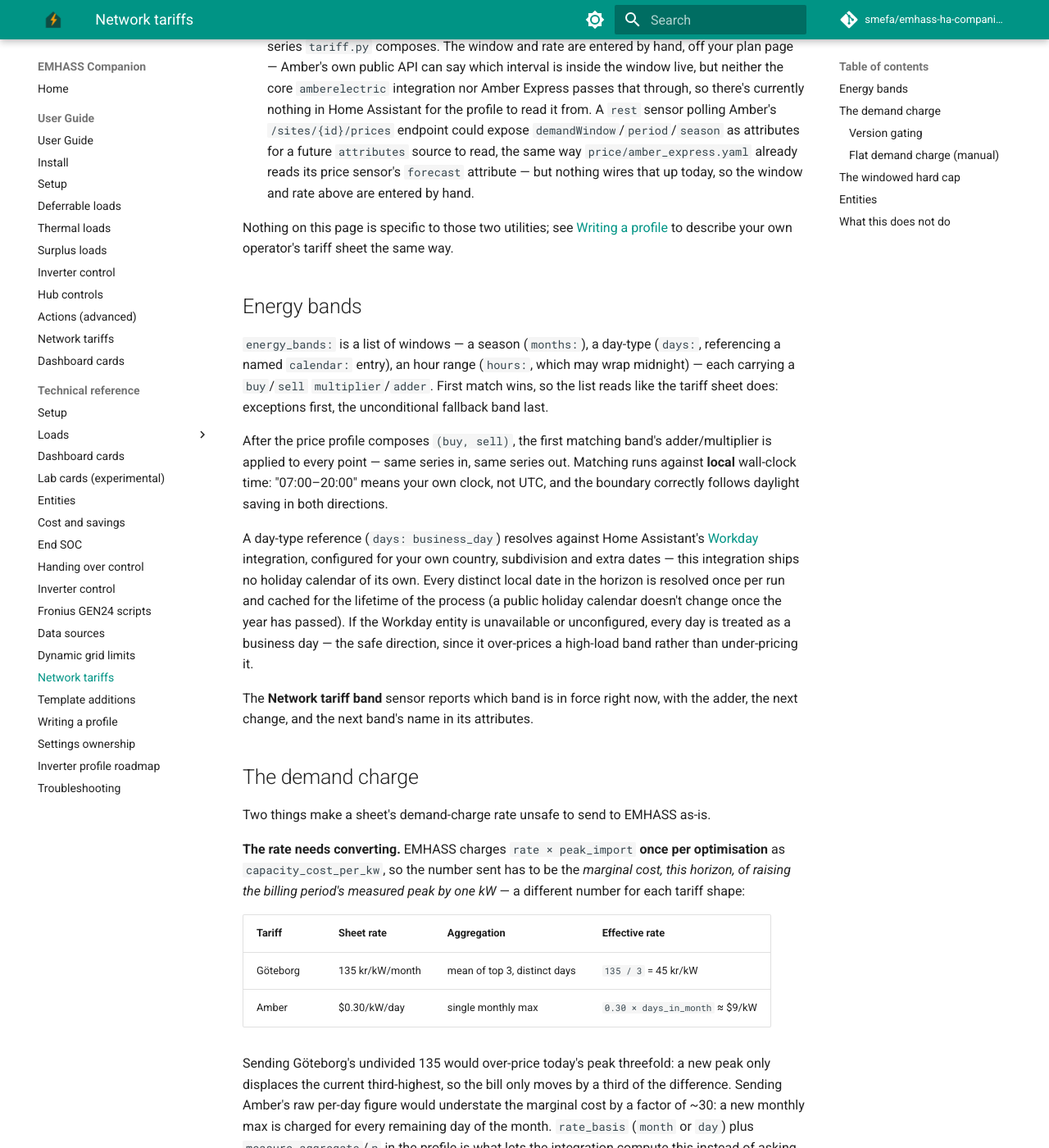
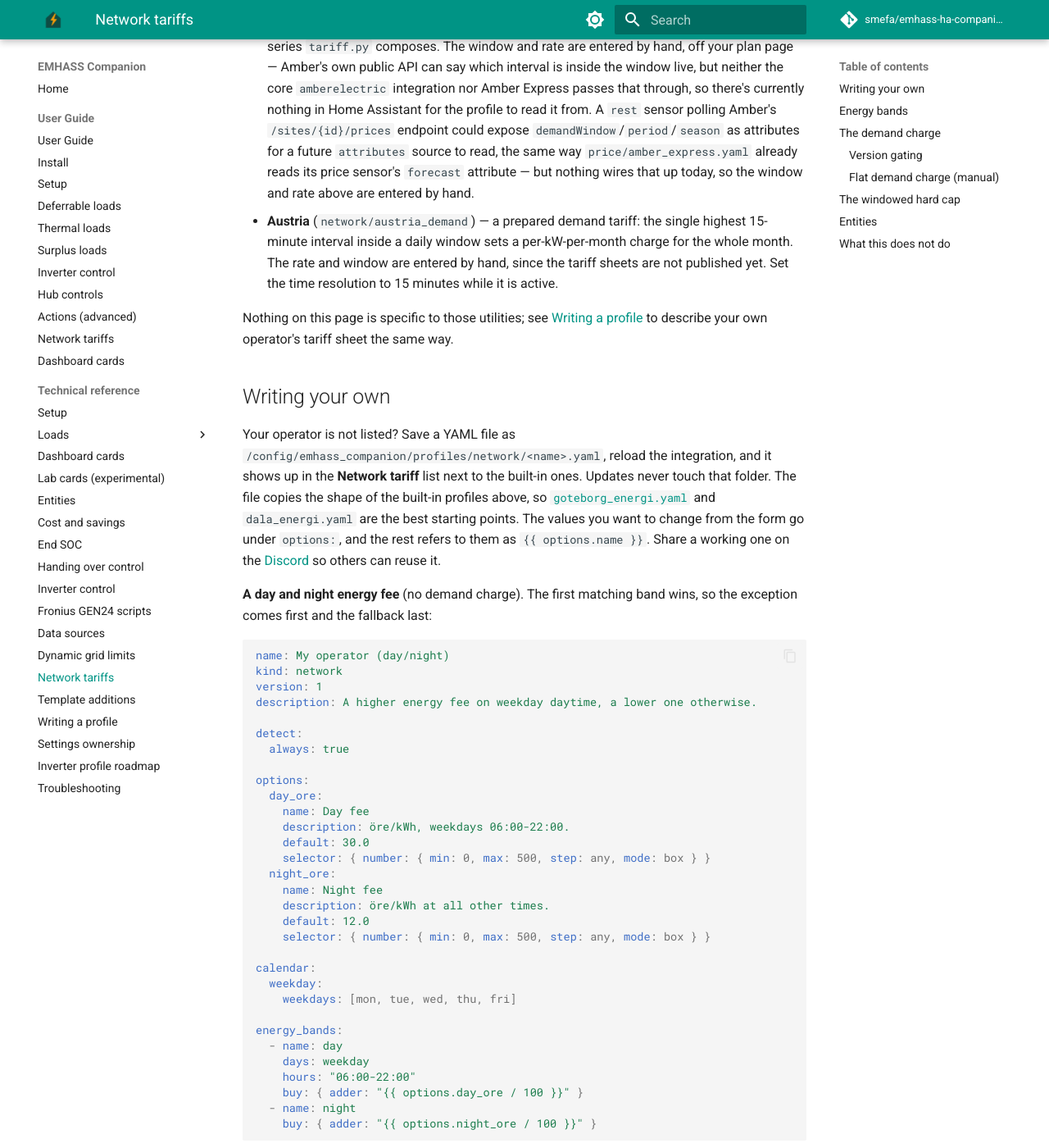
Before and after one commit to smefa/emhass-ha-companion, an MkDocs documentation site: the page built from docs/network_tariffs.md, in a window 1280 px wide and 1400 px high, scrolled down 678 px. Shown: the whole window at 82% size. Built offline with MkDocs 1.6.1 and Material for MkDocs 9.7.7, drawn with Linux system fonts in a browser that asks for light colours; comment, search, counter and statistics services are not loaded; some of the changed text lies outside the part shown.

Commit message:
feat: add Austria demand tariff profile and tariff guidance

````diff
--- a/docs/network_tariffs.md
+++ b/docs/network_tariffs.md
@@ -17,7 +17,7 @@ household with a time-differentiated network fee runs both, and the buy price
 EMHASS sees is `tariff(spot) + band_adder`.
 
 Pick one under **Configure → Network tariff**, the same config-flow step every
-other profile kind uses. Two ship built in:
+other profile kind uses. Several ship built in:
 
 - **Göteborg Energi** (`network/goteborg_energi`) — a high-load season and
   window (Nov–Mar, weekdays 07:00–20:00, red days excluded via the
@@ -37,10 +37,98 @@ other profile kind uses. Two ship built in:
   source to read, the same way `price/amber_express.yaml` already reads its
   price sensor's `forecast` attribute — but nothing wires that up today, so
   the window and rate above are entered by hand.
+- **Austria** (`network/austria_demand`) — a prepared demand tariff: the single
+  highest 15-minute interval inside a daily window sets a per-kW-per-month
+  charge for the whole month. The rate and window are entered by hand, since
+  the tariff sheets are not published yet. Set the time resolution to 15
+  minutes while it is active.
 
-Nothing on this page is specific to those two utilities; see
+Nothing on this page is specific to those utilities; see
 [Writing a profile](profiles.md) to describe your own operator's tariff sheet
 the same way.
+
+## Writing your own
+
+Your operator is not listed? Save a YAML file as
+`/config/emhass_companion/profiles/network/<name>.yaml`, reload the
+integration, and it shows up in the **Network tariff** list next to the built-in
+ones. Updates never touch that folder. The file copies the shape of the
+built-in profiles above, so
+[`goteborg_energi.yaml`](https://github.com/smefa/emhass-ha-companion/blob/main/custom_components/emhass_companion/profiles/builtin/network/goteborg_energi.yaml)
+and `dala_energi.yaml` are the best starting points. The values you want to
+change from the form go under `options:`, and the rest refers to them as
+`{{ options.name }}`. Share a working one on the
+[Discord](https://discord.gg/ugDwJwynC5) so others can reuse it.
+
+**A day and night energy fee** (no demand charge). The first matching band
+wins, so the exception comes first and the fallback last:
+
+```yaml
+name: My operator (day/night)
+kind: network
+version: 1
+description: A higher energy fee on weekday daytime, a lower one otherwise.
+
+detect:
+  always: true
+
+options:
+  day_ore:
+    name: Day fee
+    description: öre/kWh, weekdays 06:00-22:00.
+    default: 30.0
+    selector: { number: { min: 0, max: 500, step: any, mode: box } }
+  night_ore:
+    name: Night fee
+    description: öre/kWh at all other times.
+    default: 12.0
+    selector: { number: { min: 0, max: 500, step: any, mode: box } }
+
+calendar:
+  weekday:
+    weekdays: [mon, tue, wed, thu, fri]
+
+energy_bands:
+  - name: day
+    days: weekday
+    hours: "06:00-22:00"
+    buy: { adder: "{{ options.day_ore / 100 }}" }
+  - name: night
+    buy: { adder: "{{ options.night_ore / 100 }}" }
+```
+
+**A demand charge on the single highest hour** each month, at any time of day (leave out `window:`):
+
+```yaml
+name: My operator (monthly peak)
+kind: network
+version: 1
+description: A per-kW charge on the highest hourly import of the month.
+
+detect:
+  always: true
+
+options:
+  kr_per_kw:
+    name: Demand charge
+    description: kr/kW/month, as on your invoice.
+    default: 60.0
+    selector: { number: { min: 0, max: 2000, step: any, mode: box } }
+
+demand_charge:
+  rate_per_kw: "{{ options.kr_per_kw }}"
+  rate_basis: month
+  measure:
+    interval: 60min
+    aggregate: max
+  period: month
+```
+
+Check the sheet rate against your invoice, and use `aggregate: mean_top_n` with
+`n:` if your operator averages several peaks, as Göteborg Energi does. A file
+that does not load is reported as a repair issue naming the file and the key
+at fault, and the other profiles keep working. The general rules for profile
+files are in [Writing a profile](profiles.md).
 
 ## Energy bands
 
````
Also changed, not shown: README.md (+1 -1 lines), docs/setup.md (+53 -0 lines), 6 other files.
